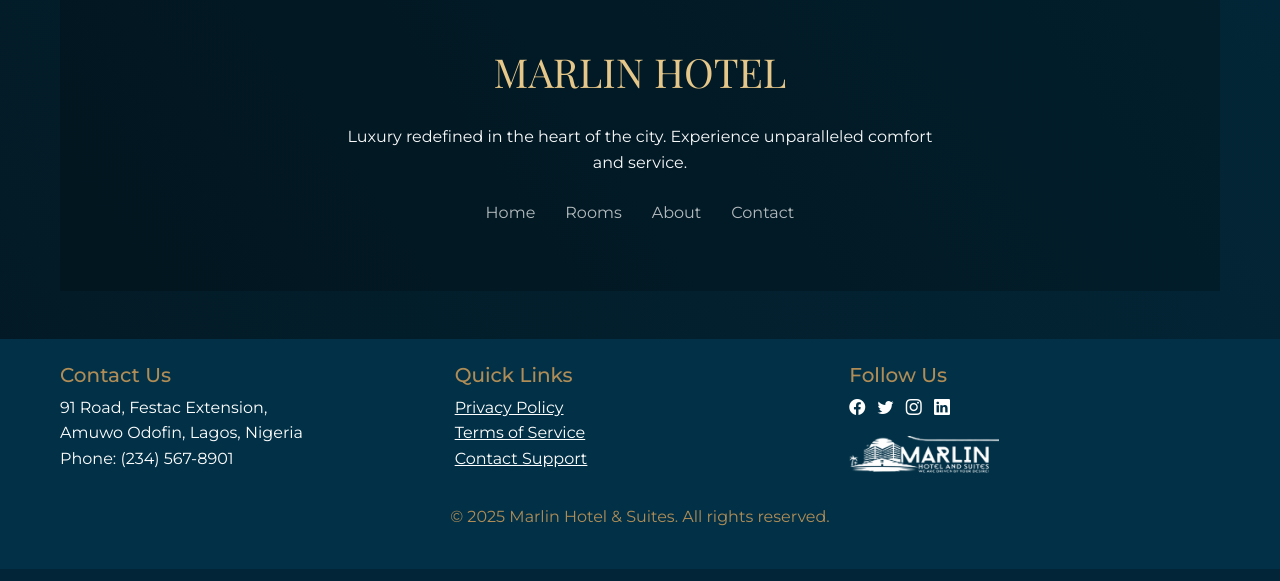
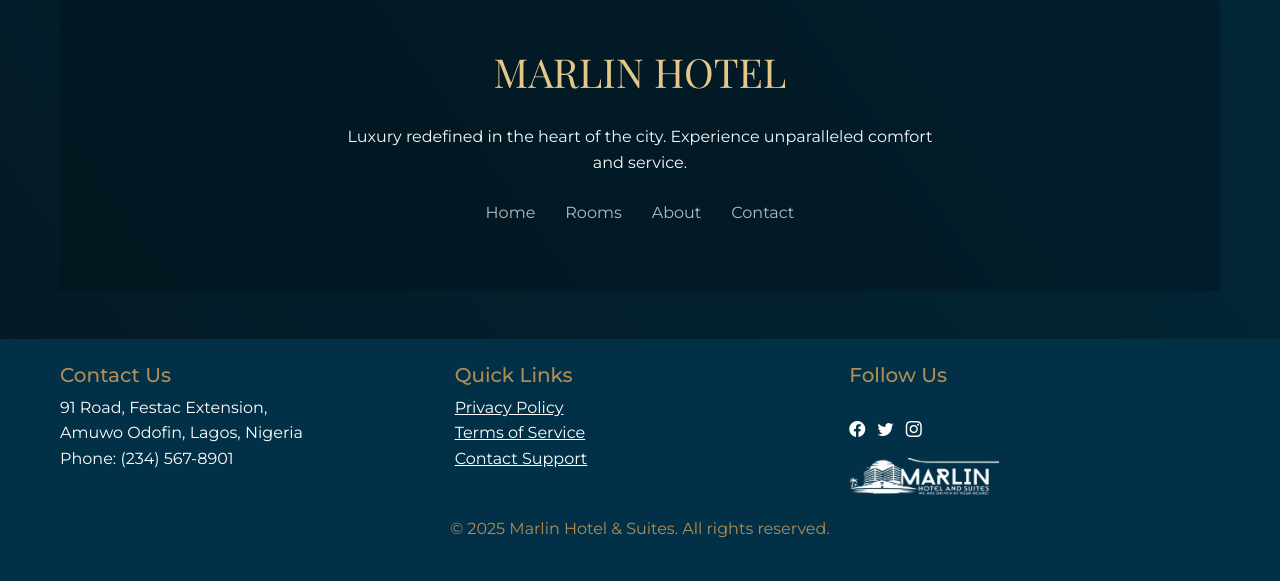
Before and after one commit to josephedison77/marlinhotelandsuit, a Flask app: page /contact in a window 1280 px wide. Shown: the part 1999-2580 px from the top of the page. Run offline with Flask 3, Linux system fonts and the light colour scheme; some libraries are stand-ins or nearby versions.

Commit message:
Apply latest changes

```diff
--- a/templates/base.html
+++ b/templates/base.html
@@ -280,11 +280,11 @@
                 </div>
                 <div class="col-md-4">
                     <h5 class="metallic-gold">Follow Us</h5>
-                    <div class="social-links1">
-                        <a href="#" class="text-white me-2"><i class="bi bi-facebook"></i></a>
-                        <a href="#" class="text-white me-2"><i class="bi bi-twitter"></i></a>
-                        <a href="#" class="text-white me-2"><i class="bi bi-instagram"></i></a>
-                        <a href="#" class="text-white me-2"><i class="bi bi-linkedin"></i></a>
+                    <div class="social-links">
+                        <a href="https://www.facebook.com/profile.php?id=61577319268380" class="text-white me-2"><i class="bi bi-facebook"></i></a>
+                        <a href="https://x.com/marlinhotel007" class="text-white me-2"><i class="bi bi-twitter"></i></a>
+                        <a href="https://www.instagram.com/marlinhotel007/" class="text-white me-2"><i class="bi bi-instagram"></i></a>
+
                     </div>
                     <div class="mt-3">
                         <img src="{{ url_for('static', filename='uploads/ftt.png') }}" alt="Marlin Hotel" style="max-width: 150px; filter: brightness(0) invert(1);">
```
Also changed, not shown: templates/index.html (+4 -4 lines), 1 other file.
